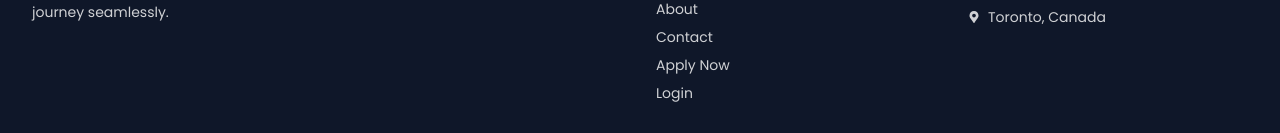
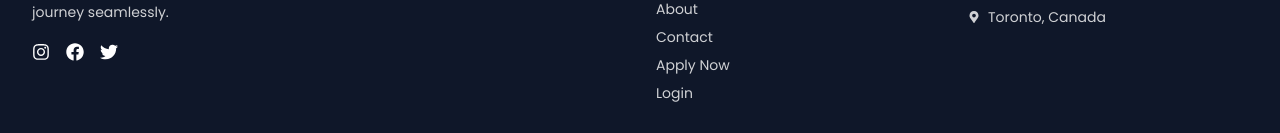
Before and after one commit to hashamdev-webix/CCOG-University-portal, a React (Vite) app in the folder frontend/: page /about in a window 1280 px wide. Shown: the part 3006-3139 px from the top of the page. Built offline with nearby package versions, Linux system fonts and the light colour scheme; no server answers; the HTML template or start-up script is replaced by a standard one.

Commit message:
added social links

```diff
--- a/frontend/src/components/Footer.tsx
+++ b/frontend/src/components/Footer.tsx
@@ -1,11 +1,21 @@
 import { Link } from "react-router-dom";
-import { FaEnvelope, FaPhone, FaMapMarkerAlt, FaGraduationCap } from "react-icons/fa";
+import {
+  FaEnvelope,
+  FaPhone,
+  FaMapMarkerAlt,
+  FaGraduationCap,
+  FaFacebook,
+  FaInstagram,
+  FaTwitter
+} from "react-icons/fa";
 
 export function Footer() {
   return (
     <footer className="bg-foreground text-background">
       <div className="max-w-7xl mx-auto px-4 sm:px-6 lg:px-8 py-10 sm:py-12">
         <div className="grid grid-cols-1 sm:grid-cols-2 lg:grid-cols-4 gap-8">
+
+          {/* Left Section */}
           <div className="sm:col-span-2 lg:col-span-2">
             <div className="flex items-center gap-2 mb-4">
               <div className="w-8 h-8 rounded-input bg-accent flex items-center justify-center">
@@ -13,30 +23,77 @@ export function Footer() {
               </div>
               <span className="font-black text-xl">CCOG</span>
             </div>
-            <p className="text-sm opacity-80 max-w-xs leading-relaxed" style={{ color: "white" }}>
+
+            <p
+              className="text-sm opacity-80 max-w-xs leading-relaxed"
+              style={{ color: "white" }}
+            >
               Your gateway to quality education. Apply, track, and manage your college admission journey seamlessly.
             </p>
+
+            {/* 🔥 Social Links */}
+            <div className="flex items-center gap-4 mt-5">
+              <a
+                href="https://www.instagram.com/universityccog/"
+                target="_blank"
+                rel="noopener noreferrer"
+                className="hover:text-pink-400 transition-colors"
+              >
+                <FaInstagram size={18} />
+              </a>
+
+              <a
+                href="https://www.facebook.com/profile.php?id=61570667274331"
+                target="_blank"
+                rel="noopener noreferrer"
+                className="hover:text-blue-400 transition-colors"
+              >
+                <FaFacebook size={18} />
+              </a>
+
+              <a
+                href="https://x.com/ccoguniversity"
+                target="_blank"
+                rel="noopener noreferrer"
+                className="hover:text-gray-300 transition-colors"
+              >
+                <FaTwitter size={18} />
+              </a>
+            </div>
           </div>
+
+          {/* Quick Links */}
           <div>
             <h4 className="font-bold text-sm mb-4">Quick Links</h4>
             <ul className="space-y-2 text-sm opacity-80">
-              <li><Link to="/courses" className="hover:opacity-100 transition-opacity">Courses</Link></li>
-              <li><Link to="/admissions" className="hover:opacity-100 transition-opacity">Admissions</Link></li>
-              <li><Link to="/about" className="hover:opacity-100 transition-opacity">About</Link></li>
-              <li><Link to="/contact" className="hover:opacity-100 transition-opacity">Contact</Link></li>
-              <li><Link to="/register" className="hover:opacity-100 transition-opacity">Apply Now</Link></li>
-              <li><Link to="/login" className="hover:opacity-100 transition-opacity">Login</Link></li>
+              <li><Link to="/courses">Courses</Link></li>
+              <li><Link to="/admissions">Admissions</Link></li>
+              <li><Link to="/about">About</Link></li>
+              <li><Link to="/contact">Contact</Link></li>
+              <li><Link to="/register">Apply Now</Link></li>
+              <li><Link to="/login">Login</Link></li>
             </ul>
           </div>
+
+          {/* Contact */}
           <div>
             <h4 className="font-bold text-sm mb-4">Contact</h4>
             <ul className="space-y-3 text-sm opacity-80">
-              <li className="flex items-center gap-2"><FaEnvelope size={12} /> info@ccog.edu</li>
-              <li className="flex items-center gap-2"><FaPhone size={12} /> +1 (647) 382-9104</li>
-              <li className="flex items-center gap-2"><FaMapMarkerAlt size={12} /> Toronto, Canada</li>
+              <li className="flex items-center gap-2">
+                <FaEnvelope size={12} /> info@ccog.edu
+              </li>
+              <li className="flex items-center gap-2">
+                <FaPhone size={12} /> +1 (647) 382-9104
+              </li>
+              <li className="flex items-center gap-2">
+                <FaMapMarkerAlt size={12} /> Toronto, Canada
+              </li>
             </ul>
           </div>
+
         </div>
+
+        {/* Bottom */}
         <div className="border-t border-background/10 mt-8 pt-6 text-center text-xs sm:text-sm opacity-60">
           © 2025 CCOG. All rights reserved.
         </div>
```
